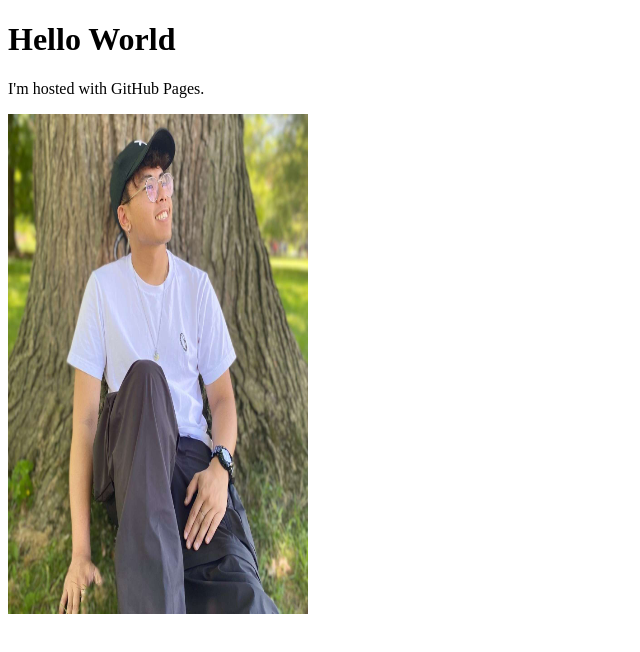
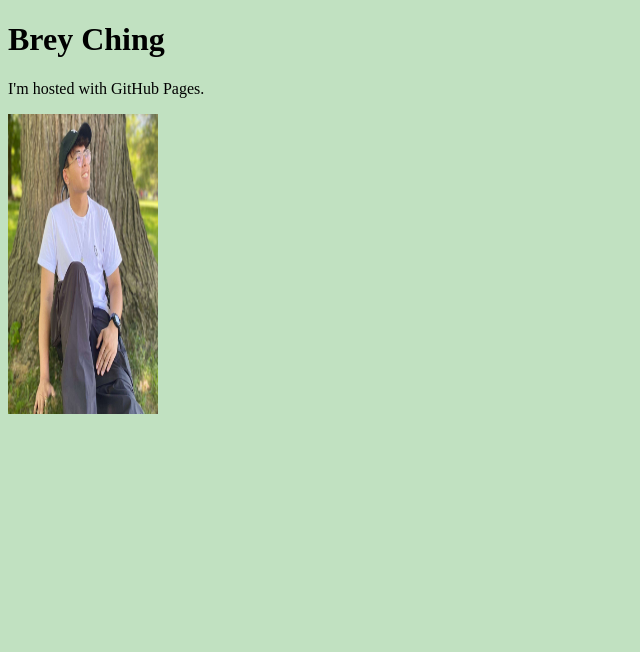
Before and after one commit to buhreyc/buhreyc.github.io, a plain HTML site: page index.html in a window 1280 px wide. Shown: the whole page, without its empty margins (0-640 px from the left). Drawn offline with Linux system fonts and the light colour scheme.

Commit message:
Update index.html

```diff
--- a/index.html
+++ b/index.html
@@ -1,8 +1,13 @@
 <!DOCTYPE html>
 <html>
+    <style>
+        body {
+           background-color: rgb(193,225, 193);
+        }
+     </style>
 <body>
-<h1>Hello World</h1>
+<h1>Brey Ching</h1>
 <p>I'm hosted with GitHub Pages.</p>
-<img src="brey.jpg" alt="Brey" width="300" height="500">
+<img src="brey.jpg" alt="Brey" width="150" height="300">
 </body>
 </html>
```
